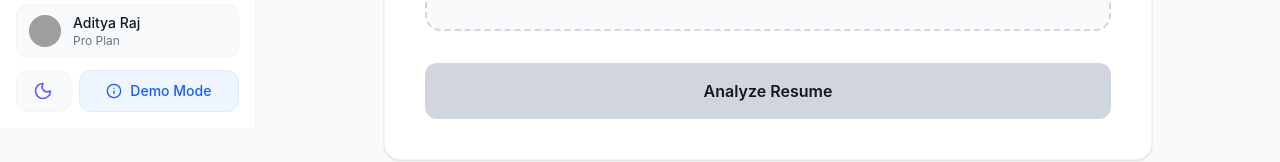
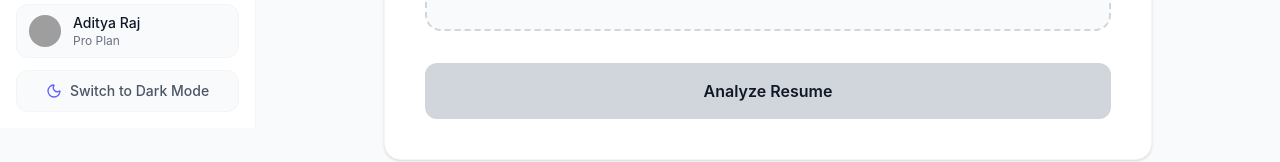
Before and after one commit to 1tsadityaraj/ai-resume-analyzer, a React (Vite) app in the folder client/: page /analyzer in a window 1280 px wide. Shown: the part 672-834 px from the top of the page. Built offline with nearby package versions, Linux system fonts and the light colour scheme; grey boxes are pictures that could not be loaded.

Commit message:
Remove legacy Demo Mode UI elements across Sidebar and Dashboard

```diff
--- a/client/src/components/Sidebar.jsx
+++ b/client/src/components/Sidebar.jsx
@@ -73,19 +73,13 @@ const Sidebar = () => {
                     </div>
                 </div>
 
-                <div className="flex space-x-2">
-                    <button
-                        onClick={() => setTheme(isDarkMode ? 'light' : 'dark')}
-                        className="flex-1 flex justify-center items-center py-2.5 rounded-xl text-sm font-medium text-gray-600 dark:text-gray-300 bg-gray-50 dark:bg-gray-800 hover:bg-gray-100 dark:hover:bg-gray-700 transition-colors border border-gray-100 dark:border-gray-700"
-                    >
-                        {isDarkMode ? <Sun className="w-5 h-5 text-yellow-500" /> : <Moon className="w-5 h-5 text-indigo-500" />}
-                    </button>
-
-                    <button className="flex-[3] flex items-center justify-center space-x-2 py-2.5 rounded-xl text-sm font-medium text-blue-600 dark:text-blue-400 bg-blue-50 dark:bg-blue-900/30 hover:bg-blue-100 dark:hover:bg-blue-900/50 transition-colors border border-blue-100 dark:border-blue-900/50">
-                        <Info className="w-4 h-4" />
-                        <span>Demo Mode</span>
-                    </button>
-                </div>
+                <button
+                    onClick={() => setTheme(isDarkMode ? 'light' : 'dark')}
+                    className="w-full flex justify-center items-center space-x-2 py-2.5 rounded-xl text-sm font-medium text-gray-600 dark:text-gray-300 bg-gray-50 dark:bg-gray-800 hover:bg-gray-100 dark:hover:bg-gray-700 transition-colors border border-gray-100 dark:border-gray-700"
+                >
+                    {isDarkMode ? <Sun className="w-4 h-4 text-yellow-500" /> : <Moon className="w-4 h-4 text-indigo-500" />}
+                    <span>{isDarkMode ? 'Switch to Light Mode' : 'Switch to Dark Mode'}</span>
+                </button>
             </div>
         </div>
     );
--- a/client/src/pages/Dashboard.jsx
+++ b/client/src/pages/Dashboard.jsx
@@ -55,50 +55,15 @@ const Dashboard = () => {
                 subtitle="AI-powered recruitment insights and candidate analysis."
                 rightElement={
                     <>
-                        <div className="flex items-center bg-blue-50 dark:bg-blue-900/30 text-blue-600 dark:text-blue-400 text-xs px-3 py-1.5 rounded-full border border-blue-100 dark:border-blue-800 font-medium space-x-2">
-                            <Info className="w-3.5 h-3.5" />
-                            <span>Demo Mode</span>
-                            <span className="bg-blue-200/50 dark:bg-blue-800 text-blue-700 dark:text-blue-300 px-2 py-0.5 rounded-full text-[10px]">Checking...</span>
-                        </div>
-                        <button onClick={loadDashboardData} className="p-2 text-gray-400 hover:text-gray-600 dark:hover:text-gray-300 hover:bg-gray-100 dark:hover:bg-gray-800 rounded-full transition-colors">
+                        <button onClick={loadDashboardData} className="p-2 text-gray-400 hover:text-gray-600 dark:hover:text-gray-300 hover:bg-gray-100 dark:hover:bg-gray-800 rounded-full transition-colors font-medium">
                             <RotateCw className={`w-5 h-5 ${loading ? 'animate-spin' : ''}`} />
                         </button>
                         <div className="bg-gray-100 dark:bg-gray-800 text-gray-500 dark:text-gray-400 text-xs px-4 py-2 rounded-full font-medium">
-                            Updated: 10:40:42 PM
+                            Live API active
                         </div>
                     </>
                 }
             />
-
-            {/* Banner */}
-            <div className="bg-gradient-to-r from-blue-50 to-indigo-50 dark:from-blue-900/20 dark:to-indigo-900/20 border border-blue-100/50 dark:border-blue-800/50 rounded-2xl p-6 shadow-sm">
-                <div className="flex items-start space-x-3 mb-4">
-                    <Info className="w-6 h-6 text-blue-600 dark:text-blue-400 flex-shrink-0 mt-0.5" />
-                    <div>
-                        <h3 className="text-lg font-semibold text-blue-900 dark:text-blue-300 mb-2">Demo Mode Active</h3>
-                        <p className="text-blue-700/80 dark:text-blue-300/80 text-sm mb-4">
-                            You're experiencing the full ATS interface with realistic demo data. All features are functional for testing and exploration.
-                        </p>
-
-                        <div className="flex flex-wrap gap-4 text-xs text-blue-600 dark:text-blue-400 mb-4 font-medium">
-                            <span className="flex items-center"><CheckCircle2 className="w-4 h-4 mr-1.5 text-blue-500" /> Interactive UI demonstration</span>
-                            <span className="flex items-center"><CheckCircle2 className="w-4 h-4 mr-1.5 text-blue-500" /> Realistic mock analysis results</span>
-                            <span className="flex items-center"><CheckCircle2 className="w-4 h-4 mr-1.5 text-blue-500" /> File upload simulation</span>
-                            <span className="flex items-center"><CheckCircle2 className="w-4 h-4 mr-1.5 text-blue-500" /> Chart visualizations</span>
-                        </div>
-
-                        <div className="flex items-center justify-between mt-2">
-                            <span className="text-sm font-medium text-blue-700 dark:text-blue-400 hover:text-blue-800 dark:hover:text-blue-300 cursor-pointer">
-                                Want real AI analysis? Set up the Python backend →
-                            </span>
-                            <SecondaryButton>
-                                <span>Connecting...</span>
-                                <span className="opacity-80">Setup Guide</span>
-                            </SecondaryButton>
-                        </div>
-                    </div>
-                </div>
-            </div>
 
             {/* KPI Cards */}
             <div className="grid grid-cols-1 md:grid-cols-4 gap-4">
```
